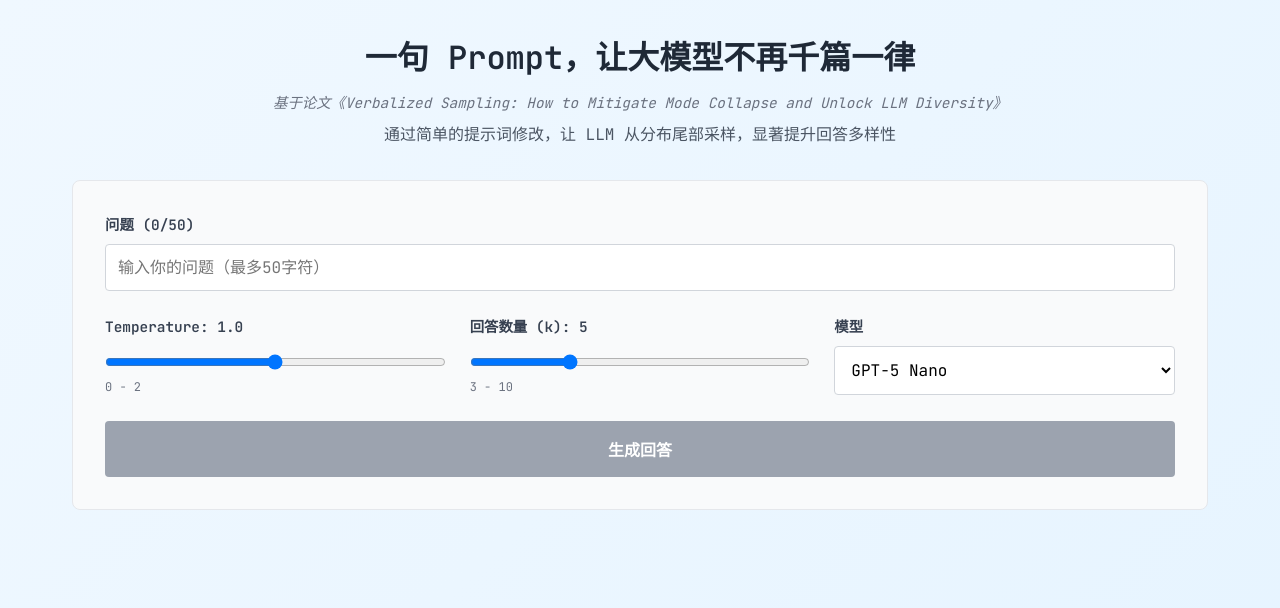
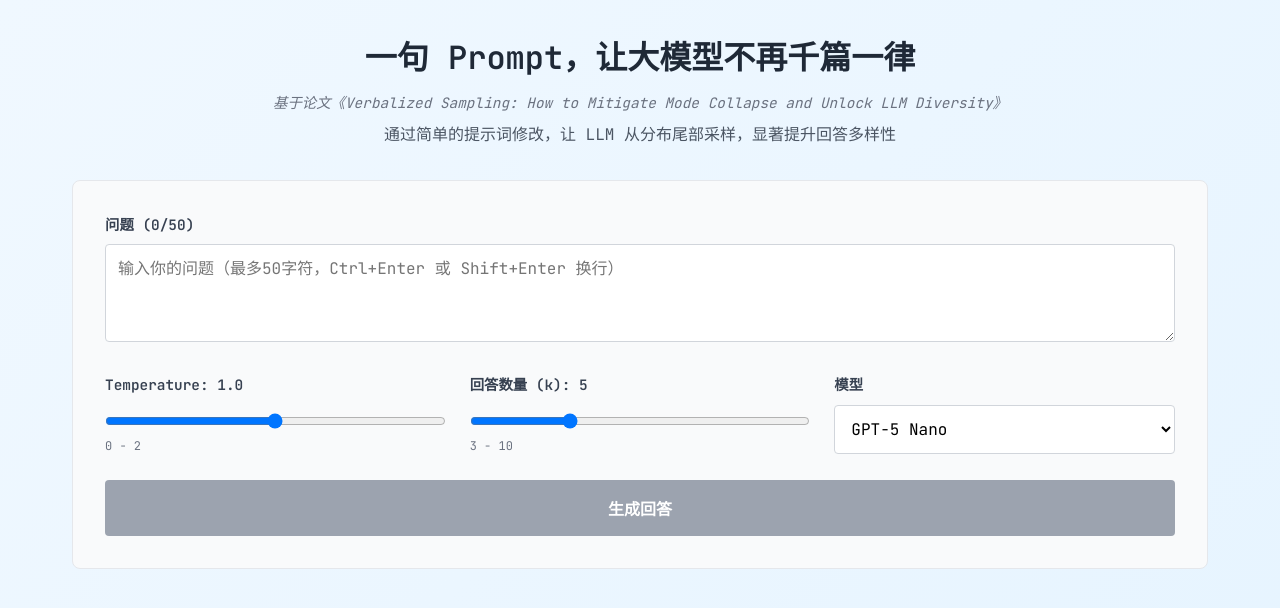
Before and after one commit to Vanilla-Yukirin/yukirin.me, a Next.js app: page /demo/verbalized-sampling in a window 1280 px wide. Shown: the top 608 px of the page. Built offline with nearby package versions, Linux system fonts and the light colour scheme.

Commit message:
feat: 将输入框从文本框改为文本区域，支持 ctrl/shift+enter 换行和调整大小

```diff
--- a/app/demo/verbalized-sampling/page.module.css
+++ b/app/demo/verbalized-sampling/page.module.css
@@ -56,6 +56,12 @@
   border-radius: 4px;
   font-size: 1rem;
   font-family: inherit;
+  resize: vertical;
+  min-height: 2.5rem;
+}
+
+textarea.input {
+  line-height: 1.5;
 }
 
 .input:focus {
--- a/app/demo/verbalized-sampling/page.tsx
+++ b/app/demo/verbalized-sampling/page.tsx
@@ -238,10 +238,43 @@ export default function VerbalizedSamplingPage() {
     }
   };
 
-  const handleQuestionChange = (e: React.ChangeEvent<HTMLInputElement>) => {
+  const handleQuestionChange = (e: React.ChangeEvent<HTMLTextAreaElement>) => {
     const value = e.target.value;
     if (value.length <= CONFIG.MAX_QUESTION_LENGTH) {
       setQuestion(value);
+    }
+  };
+
+  const handleKeyDown = (e: React.KeyboardEvent<HTMLTextAreaElement>) => {
+    if (e.key === 'Enter') {
+      // Ctrl+Enter 手动插入换行符
+      if (e.ctrlKey) {
+        e.preventDefault();
+        const textarea = e.currentTarget;
+        const start = textarea.selectionStart;
+        const end = textarea.selectionEnd;
+        const newValue = question.substring(0, start) + '\n' + question.substring(end);
+
+        if (newValue.length <= CONFIG.MAX_QUESTION_LENGTH) {
+          setQuestion(newValue);
+          // 在下一个事件循环中设置光标位置
+          setTimeout(() => {
+            textarea.selectionStart = textarea.selectionEnd = start + 1;
+          }, 0);
+        }
+        return;
+      }
+
+      // Shift+Enter 允许默认换行行为（浏览器自动处理）
+      if (e.shiftKey) {
+        return;
+      }
+
+      // 单独按 Enter 键时提交
+      if (!loading && question.trim()) {
+        e.preventDefault();
+        handleSubmit();
+      }
     }
   };
 
@@ -260,13 +293,14 @@ export default function VerbalizedSamplingPage() {
           <label className={styles.label}>
             问题 ({question.length}/{CONFIG.MAX_QUESTION_LENGTH})
           </label>
-          <input
-            type="text"
+          <textarea
             value={question}
             onChange={handleQuestionChange}
-            placeholder="输入你的问题（最多50字符）"
+            onKeyDown={handleKeyDown}
+            placeholder="输入你的问题（最多50字符，Ctrl+Enter 或 Shift+Enter 换行）"
             className={styles.input}
             disabled={loading}
+            rows={3}
           />
         </div>
 
```
